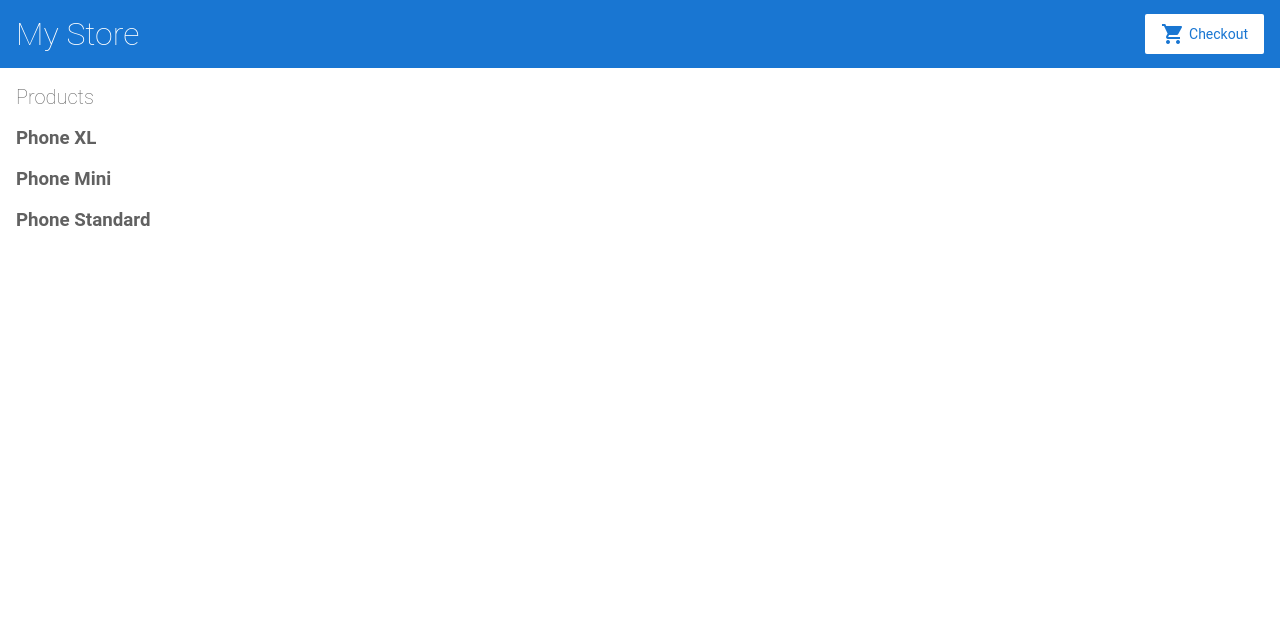
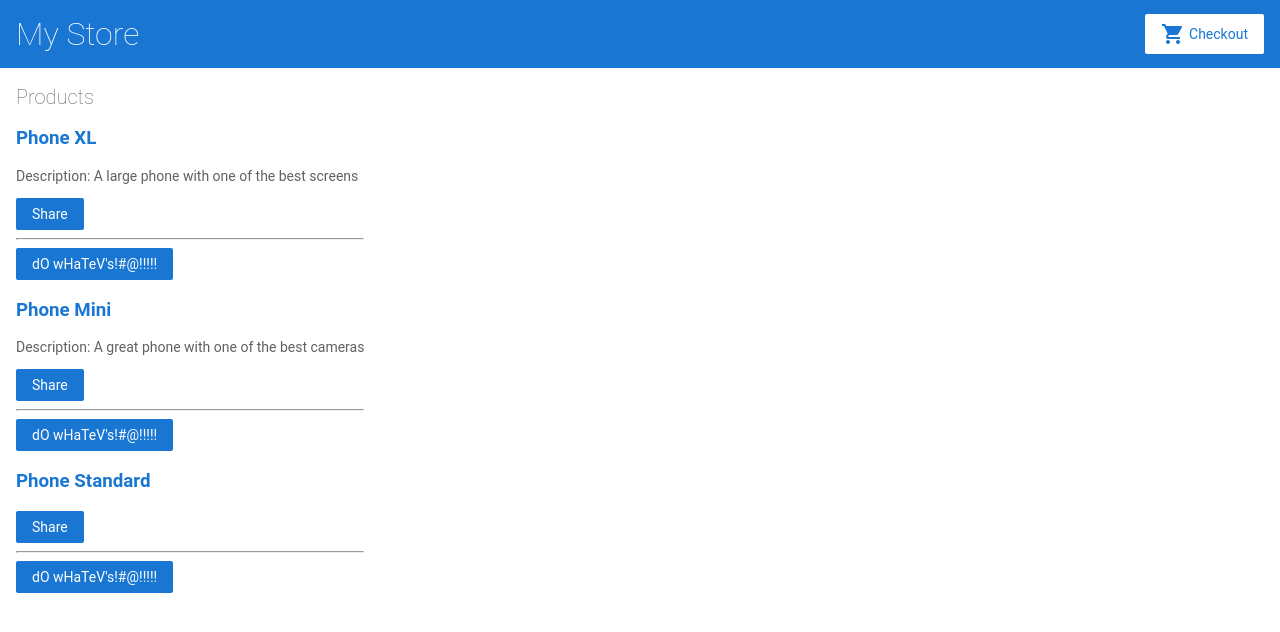
Before and after one commit to camelCaseGuy/angular-first-demo, an Angular app: page / in a window 1280 px wide. Shown: the top 632 px of the page. Built offline with nearby package versions, Linux system fonts and the light colour scheme.

Commit message:
2 files modified

```diff
--- a/src/app/product-list/product-list.component.html
+++ b/src/app/product-list/product-list.component.html
@@ -1,8 +1,21 @@
 <h2>Products</h2>
 <div *ngFor="let product of products">
-<h3>
-  {{ product.name }}
-</h3>
+  <h3>
+    <a [title]="product.name + ' details'">
+      {{ product.name }}
+    </a>
+  </h3>
+
+  <p *ngIf="product.description">
+    Description: {{ product.description }}
+  </p>
+  <button (click)="share()">
+    Share
+  </button>
+  <hr>
+    <button (click)="doWhatever()">
+    dO wHaTeV's!#@!!!!!
+  </button>
 </div>
 <!--
 Copyright Google LLC. All Rights Reserved.
--- a/src/app/product-list/product-list.component.ts
+++ b/src/app/product-list/product-list.component.ts
@@ -13,6 +13,10 @@
   share() {
     window.alert('The product has been shared!');
   }
+
+  doWhatever(){
+    alert('Now doing wHaTeVeR!#@!!!!!!')
+  }
 }
 
 
```
